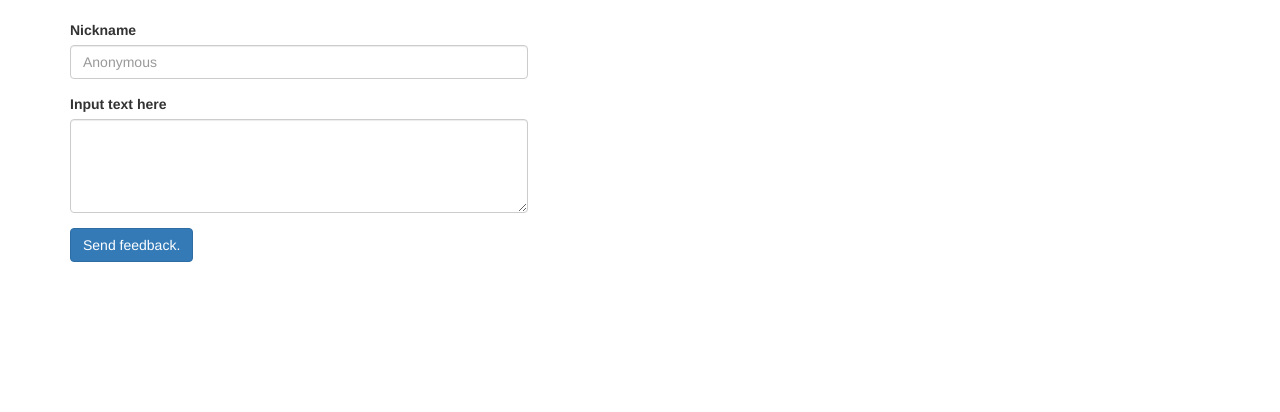
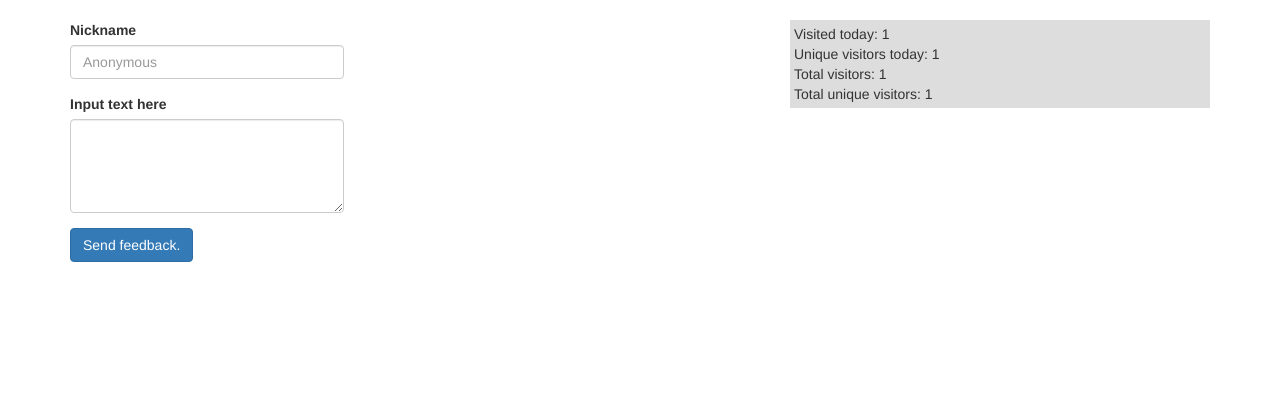
Before and after one commit to PaulWasTaken/FlaskAzure, a Flask app: page /comments?from=contact in a window 1280 px wide. Shown: the part 51-463 px from the top of the page. Run offline with Flask 2, Linux system fonts and the light colour scheme; some libraries are stand-ins or nearby versions.

Commit message:
Ip counters. Feedback rendering.

```diff
--- /dev/null
+++ b/FlaskWebProject1/ip_workers.py
@@ -0,0 +1,48 @@
+from collections import namedtuple
+from threading import Timer
+
+VisitInfo = namedtuple("VisitInfo", "today_total unique_today total "
+                                    "unique_total")
+
+
+class IpTracker:
+    def __init__(self):
+        self.last_posted_ip = set()
+        self.last_visited_ip = set()
+        self.unique_ips = set()
+
+    def track_ip(self, ip_from, posted, timeout=10):
+        if posted:
+            self.last_posted_ip.add(ip_from)
+            Timer(timeout, lambda: self.last_posted_ip.remove(ip_from)).start()
+        else:
+            self.last_visited_ip.add(ip_from)
+            Timer(timeout,
+                  lambda: self.last_visited_ip.remove(ip_from)).start()
+
+    def update_unique(self, ip):
+        if ip not in self.unique_ips:
+            self.unique_ips.add(ip)
+
+
+class IpStorage:
+    def __init__(self):
+        self.today_total = 0
+        self.unique_today = 0
+        self.unique_total = 0
+        self.total = 0
+
+    def get_stats(self):
+        return VisitInfo(self.today_total, self.unique_today, self.total,
+                         self.unique_total)
+
+    def flush(self):
+        self.today_total = 0
+        self.unique_today = 0
+
+    def update(self, unique):
+        if unique:
+            self.unique_today += 1
+            self.unique_total += 1
+        self.today_total += 1
+        self.total += 1
--- a/FlaskWebProject1/static/content/styles.css
+++ b/FlaskWebProject1/static/content/styles.css
@@ -47,6 +47,17 @@ h1 {
 	text-align: center;
 }
 
+.left {
+    float: left;
+    width: 50em;
+}
+
+.right {
+    float: right;
+    width: 30em;
+    background: #DDDDDD;
+}
+
 .minimized {
   width: 200px;
   height: 200px;
@@ -58,8 +69,12 @@ h1 {
   border: 1px solid maroon;
 }
 
-.feedback {
-    margin: 4px 0 4px 0;
+.clear {
+    clear: both;
+}
+
+.data-container {
+    margin: 4px 4px 4px 4px;
 }
 
 .feedback-content {
--- a/FlaskWebProject1/templates/comments.html
+++ b/FlaskWebProject1/templates/comments.html
@@ -23,6 +23,7 @@
                 </div>
             </div>
             <div class="container">
+                <div class="left">
                 <form class="form-horizontal" method="post">
                     <div class="form-group">
                         <div class="col-lg-5">
@@ -42,10 +43,22 @@
                         </div>
                     </div>
                 </form>
+                </div>
+                <div class="right">
+                    <div class="data-container">
+                        <div>
+                            Visited today: {{ visit_info.today_total }}<br>
+                            Unique visitors today: {{ visit_info.unique_today }}<br>
+                            Total visitors: {{ visit_info.total }}<br>
+                            Total unique visitors: {{ visit_info.unique_total }}<br>
+                        </div>
+                    </div>
+                </div>
+                <div class="clear"></div>
             </div>
         {% for feedback_info in data %}
         <div class="container">
-            <div class="feedback">
+            <div class="data-container">
                 <div class="feedback-content">
                     <div>{{ feedback_info.sender + " " + feedback_info.date.strftime("%Y-%m-%d %H:%M:%S") }}</div>
                     <div>{{ feedback_info.text }}</div>
@@ -57,7 +70,7 @@
         <div class="footer">
             <div class="container">
                 <div class="text">
-                    <a href="comments">Оставить комментарий о странице.</a>
+                    <a href="comments?from=comments">Оставить комментарий о странице.</a>
                 </div>
             </div>
         </div>
--- a/FlaskWebProject1/views.py
+++ b/FlaskWebProject1/views.py
@@ -5,6 +5,7 @@ from collections import namedtuple
 from datetime import datetime
 from flask import render_template, request
 from FlaskWebProject1 import app
+from FlaskWebProject1.ip_workers import IpTracker, IpStorage
 from threading import Timer
 from werkzeug.utils import redirect
 
@@ -13,7 +14,9 @@ FeedbackInfo = namedtuple("FeedbackInfo", "sender date text")
 FEEDBACK_STORAGE = {"comments": [],
                     "news": [],
                     "contact": []}
-LAST_VISITED_IP = set()
+
+ip_storage = IpStorage()
+ip_tracker = IpTracker()
 
 
 @app.route("/")
@@ -39,15 +42,23 @@ def news():
 
 @app.route("/comments", methods=["GET", "POST"])
 def comments():
+    ip_from = request.remote_addr
+    if ip_from not in ip_tracker.last_visited_ip:
+        ip_tracker.track_ip(ip_from, posted=False)
+        ip_storage.update(ip_from not in ip_tracker.unique_ips)
+        ip_tracker.update_unique(ip_from)
+
     if request.method == 'POST':
-        ip_from = request.remote_addr
-        if request.remote_addr in LAST_VISITED_IP:
-            return redirect(request.full_path)
-        LAST_VISITED_IP.add(ip_from)
-        Timer(10, lambda: LAST_VISITED_IP.remove(ip_from)).start()
-        record = FeedbackInfo(request.form['nickname'], datetime.now(),
-                              request.form['text_area'])
-        FEEDBACK_STORAGE[request.args["from"]].append(record)
+        if ip_from not in ip_tracker.last_posted_ip and request.form['text_area']:
+            ip_tracker.track_ip(ip_from, posted=True)
+            nickname = request.form['nickname']
+            if not nickname:
+                nickname = 'Anonymous'
+            record = FeedbackInfo(nickname, datetime.now(),
+                                  request.form['text_area'])
+            FEEDBACK_STORAGE[request.args["from"]].append(record)
         return redirect(request.full_path)
+
     return render_template("comments.html",
-                           data=FEEDBACK_STORAGE[request.args["from"]])
+                           data=FEEDBACK_STORAGE[request.args["from"]],
+                           visit_info=ip_storage.get_stats())
```
